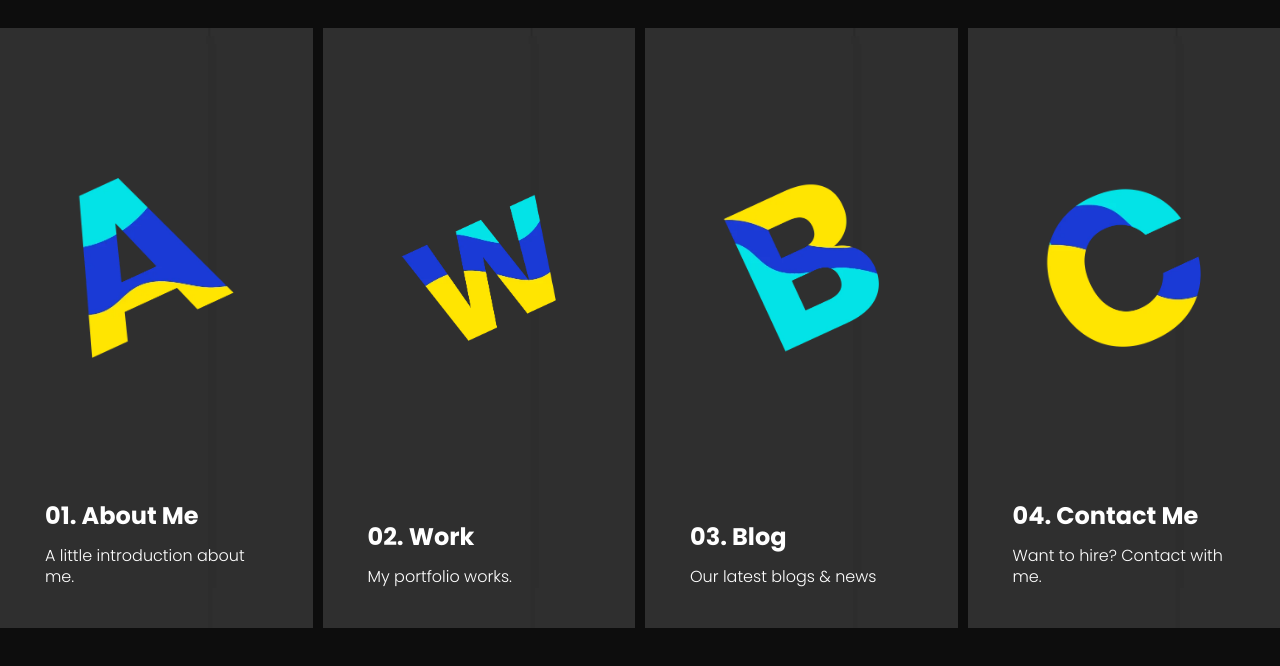
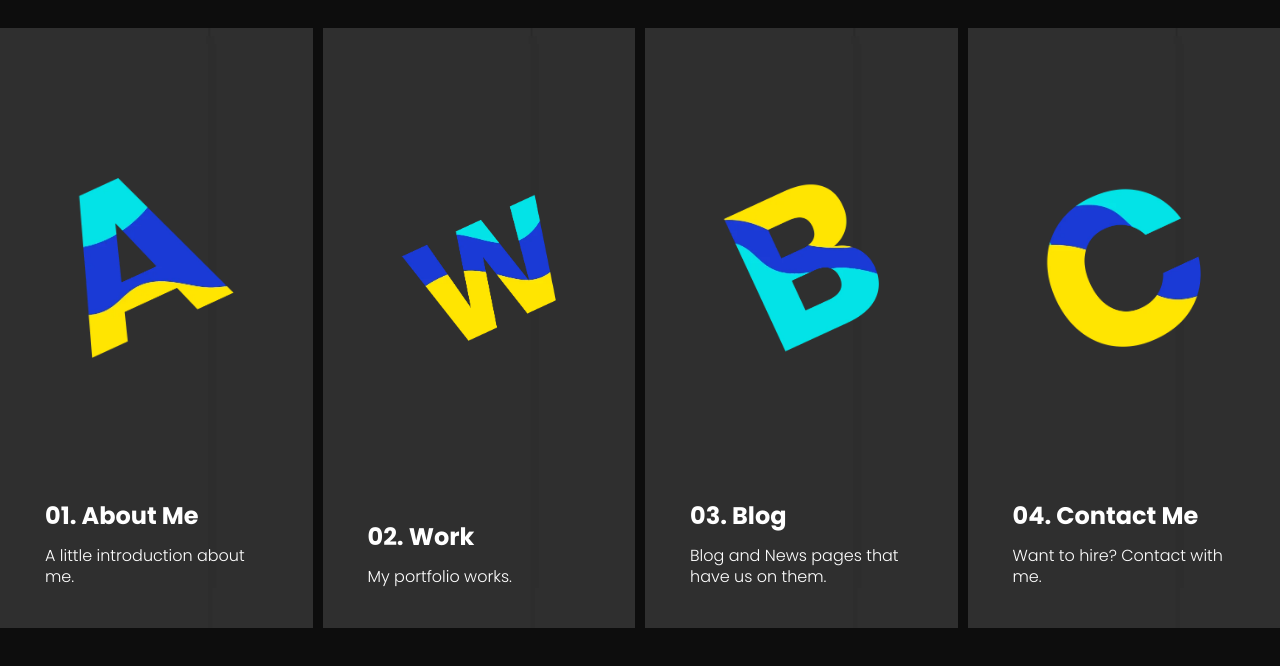
Before and after one commit to Youngemmy5956/Jachy-Arts, a plain HTML site: page index.html in a window 1280 px wide. Shown: the part 116-782 px from the top of the page. Drawn offline with nearby package versions, Linux system fonts and the light colour scheme; some packages are replaced by stand-ins of ours; a script that the page names is missing.

Commit message:
text added

```diff
--- a/index.html
+++ b/index.html
@@ -88,7 +88,7 @@
 				<a href="#" data-hashlink-trigger="blogs-area" class="imgmenu2 imgmenu2-blog-trigger">
 					<div class="imgmenu-content">
 						<h4>03. Blog</h4>
-						<h6>Our latest blogs & news</h6>
+						<h6>Blog and News pages that have us on them.</h6>
 					</div>
 					<div class="imgmenu2-letter">
 						<img src="assets/images/letters/letter-b-another.webp" alt="imgmenu letter">
```
